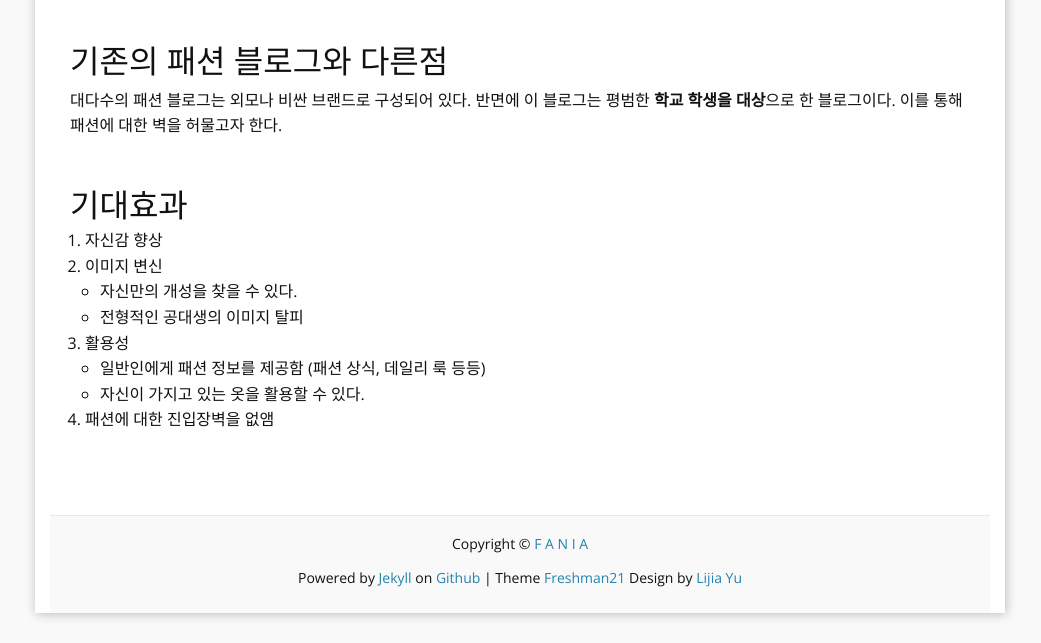
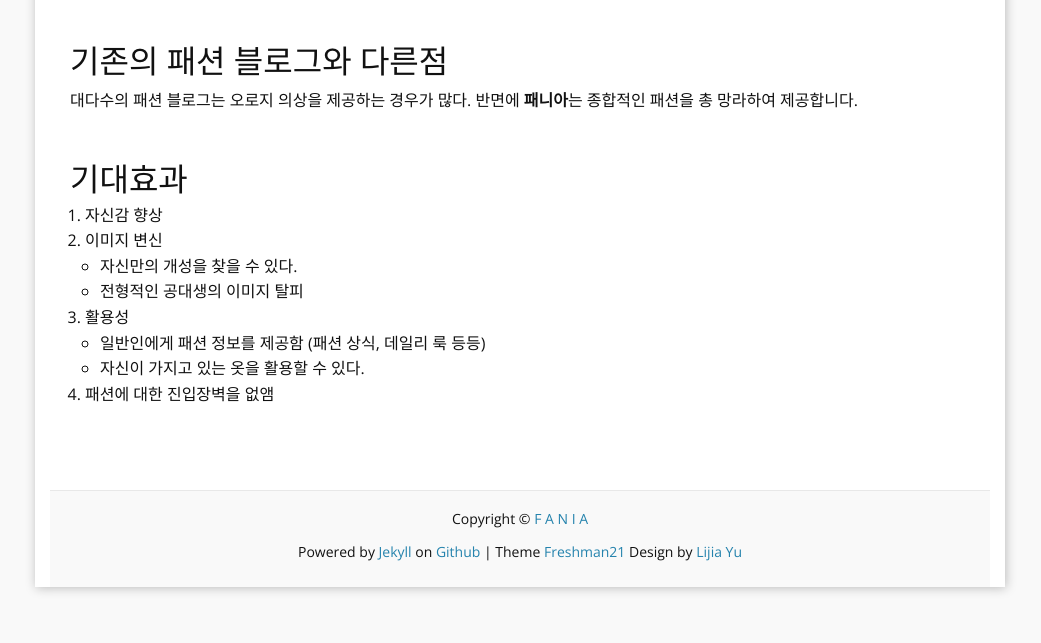
Before and after one commit to kut-fashion/kut-fashion, a Jekyll site: the page built from b_about.md, in a window 1280 px wide, cut to the strip 912-1555 px from the top of the page. Shown: the whole strip, without its empty margins (120-1161 px from the left). Built offline with Jekyll 4.4.1, drawn with Linux system fonts in a browser that asks for light colours; comment, search, counter and statistics services are not loaded; after the commit the page ends 1529 px from its top, so only the background shows below that.

Commit message:
Update b_about.md

```diff
--- a/b_about.md
+++ b/b_about.md
@@ -19,7 +19,7 @@ permalink: /about/
 
 기존의 패션 블로그와 다른점
 -------------------------------------
-대다수의 패션 블로그는 외모나 비싼 브랜드로 구성되어 있다. 반면에 이 블로그는 평범한 **학교 학생을 대상**으로 한 블로그이다. 이를 통해 패션에 대한 벽을 허물고자 한다.
+대다수의 패션 블로그는 오로지 의상을 제공하는 경우가 많다. 반면에 **패니아**는 종합적인 패션을 총 망라하여 제공합니다.
 
 <br/>
 
```
